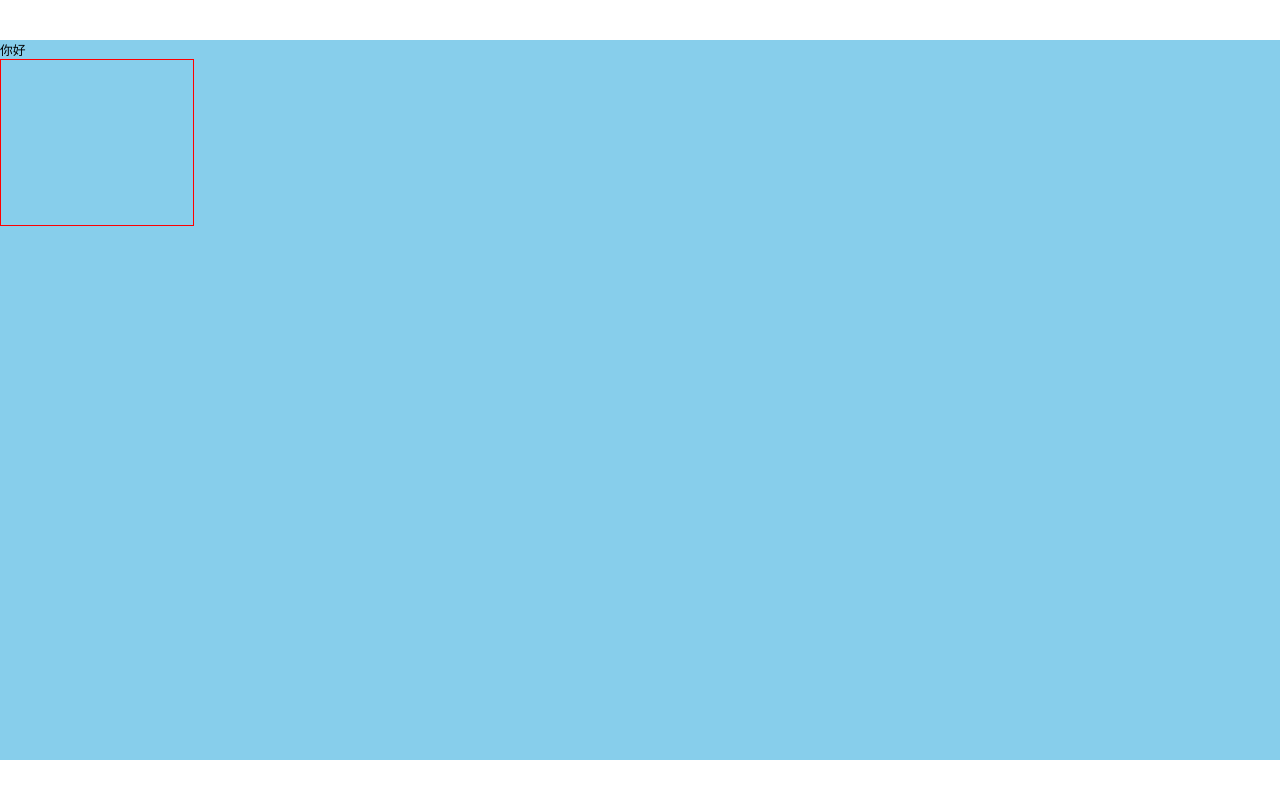
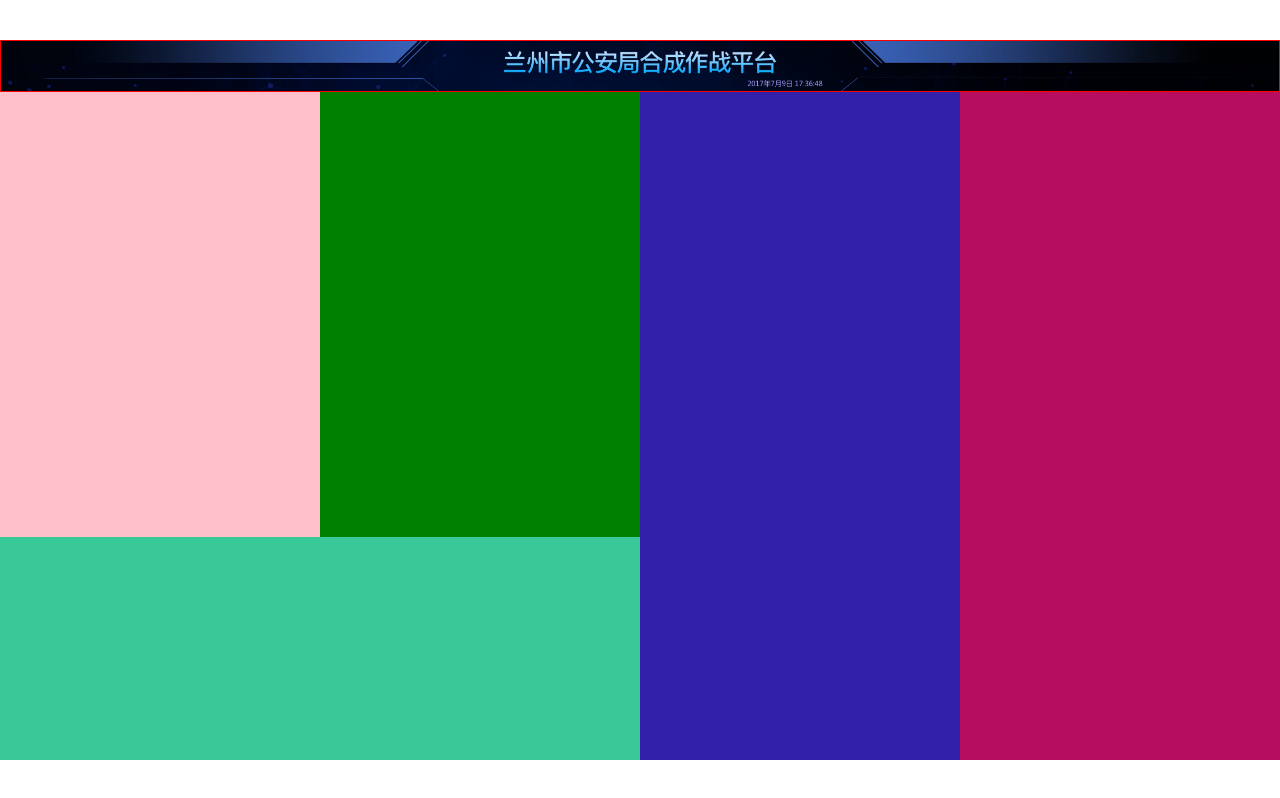
Before and after one commit to Lixianlai-2/visual-PoliceAffairs-, a Vue app: page / in a window 1280 px wide. Shown: the top 798 px of the page. Built offline with nearby package versions, Linux system fonts and the light colour scheme.

Commit message:
整体布局划分

```diff
--- a/src/App.vue
+++ b/src/App.vue
@@ -3,8 +3,57 @@ import Home from "./components/Home.vue";
 </script>
 
 <template>
-  <div>你好</div>
-  <Home />
+  <div class="root">
+    <Home />
+    <main>
+      <section class="box1"></section>
+      <section class="box2"></section>
+      <section class="box3"></section>
+      <section class="box4"></section>
+      <section class="box5"></section>
+    </main>
+  </div>
 </template>
 
-<style scoped></style>
+<style lang="less">
+#app {
+  display: flex;
+  flex-direction: column;
+}
+
+.root {
+  display: flex;
+  flex-direction: column;
+  flex: 1;
+}
+
+main {
+  flex: 1;
+  display: grid;
+  grid-template-areas:
+    "box1 box2 box4 box5"
+    "box1 box2 box4 box5"
+    "box3 box3 box4 box5";
+}
+
+.box1 {
+  grid-area: box1;
+  background: pink;
+}
+.box2 {
+  background: green;
+  grid-area: box2;
+}
+.box3 {
+  background: rgb(57, 201, 153);
+  grid-area: box3;
+}
+.box4 {
+  background: rgb(50, 32, 170);
+  grid-area: box4;
+}
+.box5 {
+  background: rgb(183, 13, 95);
+  grid-area: box5;
+}
+</style>
--- a/src/components/Home.vue
+++ b/src/components/Home.vue
@@ -1,16 +1,18 @@
 <template>
-  <div class="x"></div>
+  <div class="home"></div>
 </template>
 
 <script setup></script>
 
 <style lang="less" scoped>
-@width: 367;
-@height: 315;
+@height: 99;
 
-.x {
-  width: (@width / 2420) * 100rem;
+.home {
   height: (@height / 2420) * 100rem;
   border: 1px solid red;
+  // 引入图片
+  background-image: url("../imgs/header.png");
+  // 让图片占满
+  background-size: cover;
 }
 </style>
```
Also changed, not shown: src/imgs/header.png (added).
